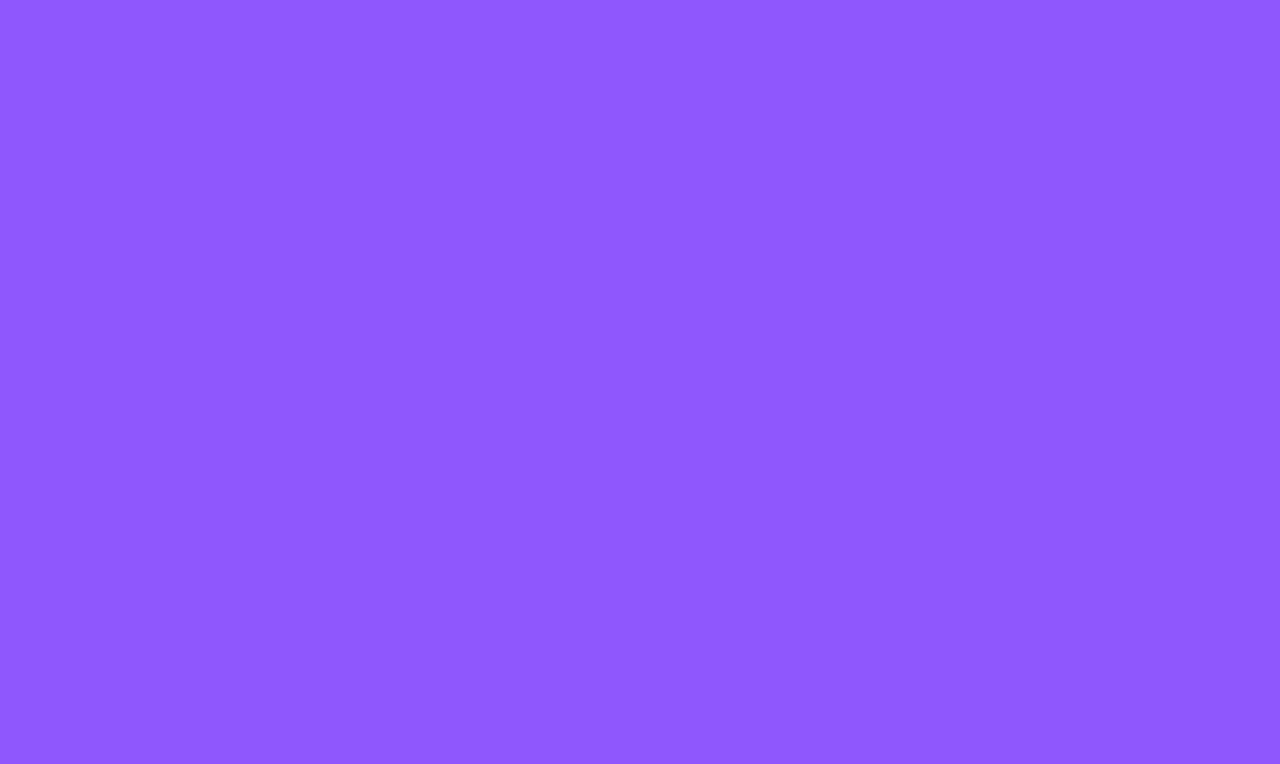
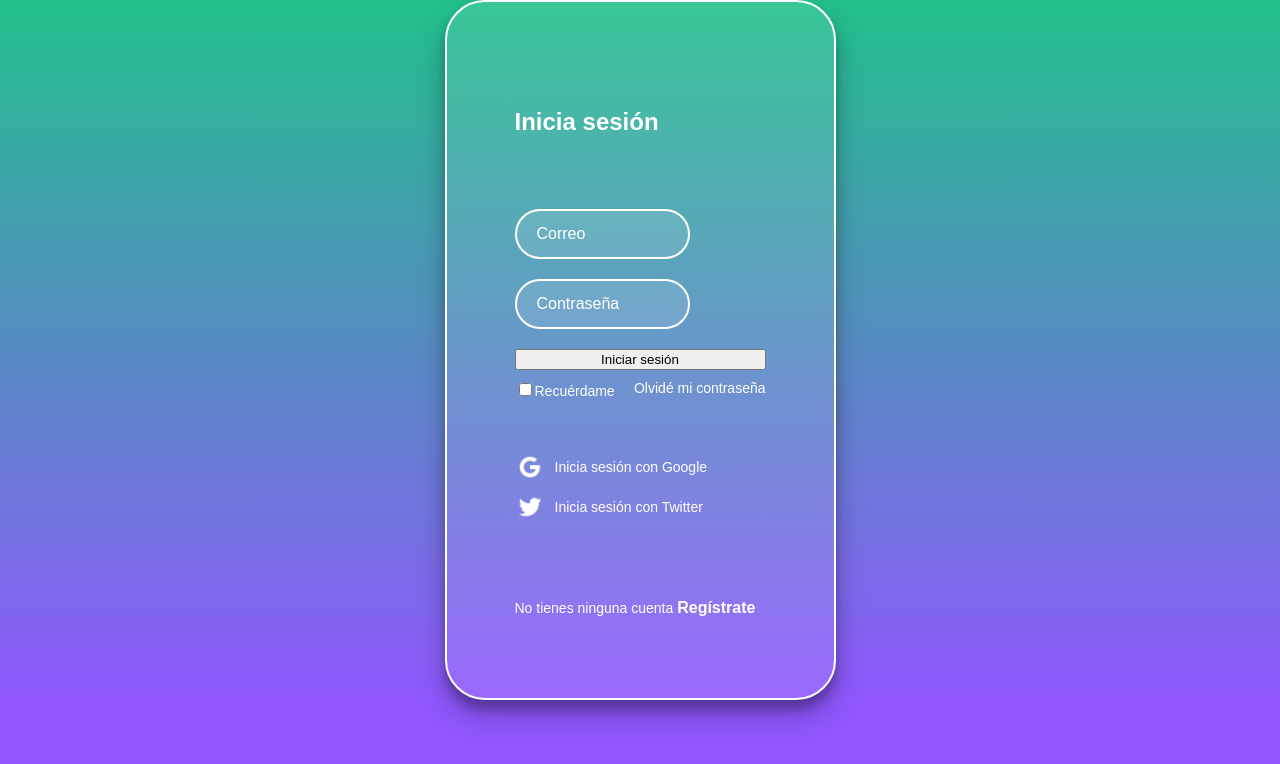
Before and after one commit to mxrold/platzi-video, a React app: page /login in a window 1280 px wide. Shown: the top 764 px of the page. Built offline with nearby package versions, Linux system fonts and the light colour scheme; a web font is replaced by a local one.

Commit message:
Container Login con estilos y ruta

```diff
--- /dev/null
+++ b/src/assets/styles/components/Login.scss
@@ -0,0 +1,75 @@
+.login {
+    background-image: linear-gradient(#21c08b, #8f57fd);
+    display: flex;
+    align-items: center;
+    flex-direction: column;
+    justify-content: center;
+    padding: 0px 30px;
+    min-height: calc(100vh - 200px); /* El ancho será igual al tamaño de todo el height menos 200px (100px del header + 100px del footer) */
+  }
+
+  .login__container {
+    background-color: rgba(255,255,255,0.1);
+    border: 2px solid white;
+    border-radius: 40px;
+    box-shadow: 0 14px 28px rgba(0,0,0,0.25), 0 10px 10px rgba(0,0,0,0.22);
+    color: white;
+    display: flex;
+    flex-direction: column;
+    justify-content: space-around;
+    min-height: 700px;
+    padding: 60px 68px 40px;
+  }
+
+  .login__container--form {
+    display: flex;
+    flex-direction: column;
+  }
+
+  .login__container--form label {
+    font-size: 14px;
+  }
+
+  .login__container--remember-me {
+    color: white;
+    display: flex;
+    justify-content: space-between;
+    margin-top: 10px;
+  }
+
+  .login__container--remember-me a {
+    color: white;
+    font-size: 14px;
+    text-decoration: none;
+  }
+
+  .login__container--remember-me a:hover {
+    text-decoration: underline;
+  }
+
+  .login__container--social-media > div {
+    align-items: center;
+    display: flex;
+    font-size: 14px;
+    margin-bottom: 10px;
+  }
+
+  .login__container--social-media > div > img {
+    margin-right: 10px;
+    width: 30px;
+  }
+
+  .login__container--register {
+    font-size: 14px;
+  }
+
+  .login__container--register a {
+    color: white;
+    font-weight: bold;
+    font-size: 16px;
+    text-decoration: none;
+  }
+
+  .login__container--register a:hover {
+    text-decoration: underline;
+  }
--- /dev/null
+++ b/src/containers/Login.jsx
@@ -0,0 +1,33 @@
+import React from 'react';
+
+import '../assets/styles/components/Login.scss';
+
+import googleIcon from '../assets/static/google-icon.png';
+import twitterIcon from '../assets/static/twitter-icon.png';
+
+
+const Login = () => (
+    <section class="login">
+        <section className="login__container">
+        <h2>Inicia sesión</h2>
+        <form className="login__container--form">
+            <input className="input" type="text" placeholder="Correo" />
+            <input className="input" type="password" placeholder="Contraseña" />
+            <button className="button">Iniciar sesión</button>
+            <div className="login__container--remember-me">
+            <label>
+                <input type="checkbox" id="cbox1" value="first_checkbox" />Recuérdame
+            </label>
+            <a href="/">Olvidé mi contraseña</a>
+            </div>
+        </form>
+        <section className="login__container--social-media">
+            <div><img src={googleIcon} /> Inicia sesión con Google</div>
+            <div><img src={twitterIcon} /> Inicia sesión con Twitter</div>
+        </section>
+        <p className="login__container--register">No tienes ninguna cuenta <a href="">Regístrate</a></p>
+        </section>
+  </section>
+);
+
+export default Login;
--- a/src/routes/App.js
+++ b/src/routes/App.js
@@ -2,11 +2,13 @@
 import { BrowserRouter, Route, Switch } from 'react-router-dom';
 
 import Home from '../containers/Home';
+import Login from '../containers/Login';
 
 
 const App = () => (
     <BrowserRouter>
         <Route exact path="/" component={Home} />
+        <Route exact path="/login" component={Login} />
     </BrowserRouter>
 )
 
--- a/webpack.config.js
+++ b/webpack.config.js
@@ -49,6 +49,9 @@
             },
         ]
     },
+    devServer: {
+        historyApiFallback: true
+    },
     plugins: [
         new HtmlWebpackPlugin({
             template: './public/index.html',
```
